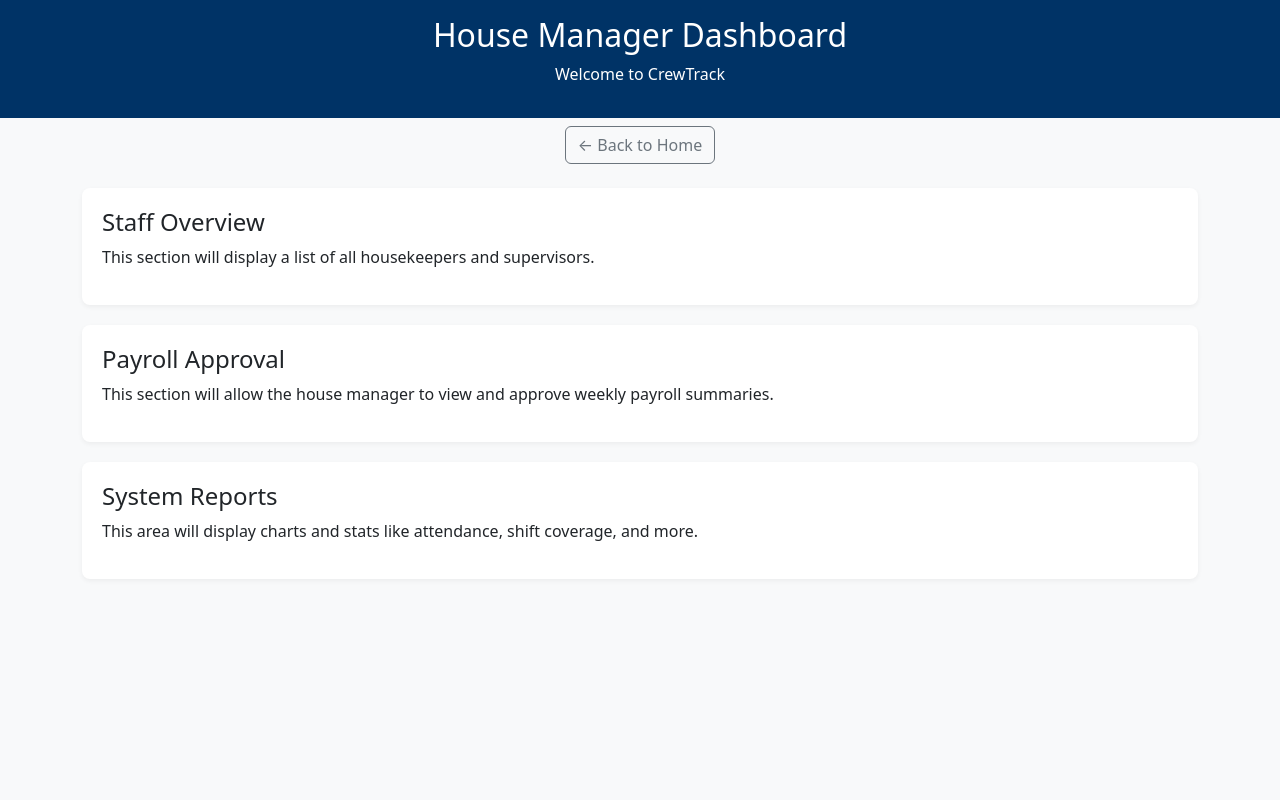
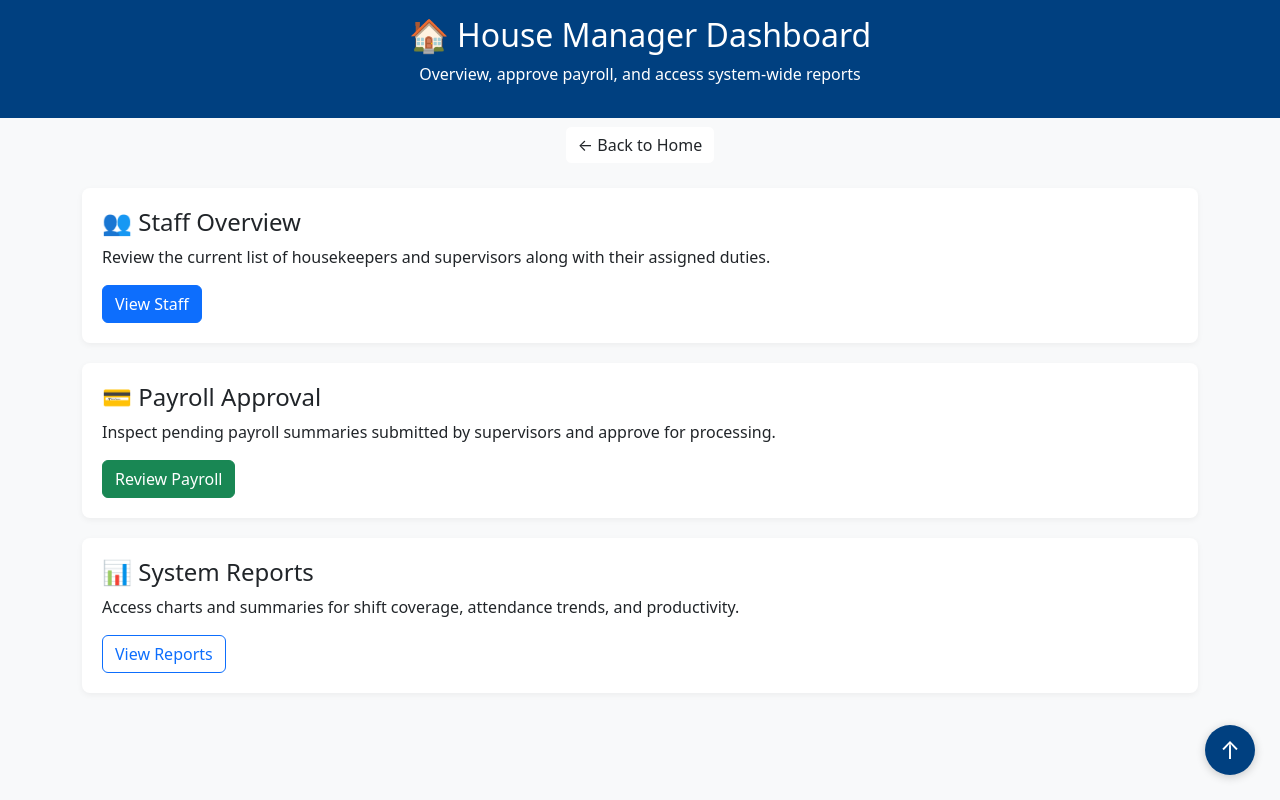
Before and after one commit to D0nell/crewtrack-system, a plain HTML site: page housemanager-dashboard.html in a window 1280 px wide. Drawn offline with nearby package versions, Linux system fonts and the light colour scheme.

Commit message:
Style and improve house manager dashboard layout

```diff
--- a/housemanager-dashboard.html
+++ b/housemanager-dashboard.html
@@ -10,16 +10,38 @@
       background: #f8f9fa;
     }
     .dashboard-header {
-      background: #003366;
+      background-color: #004080;
       color: white;
-      padding: 1rem;
+      padding: 1rem 0;
     }
     .section-card {
       background: white;
       border-radius: 8px;
       padding: 20px;
       margin-bottom: 20px;
-      box-shadow: 0 2px 5px rgba(0,0,0,0.05);
+      box-shadow: 0 2px 6px rgba(0,0,0,0.05);
+      transition: transform 0.3s ease;
+    }
+    .section-card:hover {
+      transform: translateY(-4px);
+    }
+    .fab {
+      position: fixed;
+      bottom: 25px;
+      right: 25px;
+      background-color: #004080;
+      color: white;
+      border: none;
+      border-radius: 50%;
+      width: 50px;
+      height: 50px;
+      font-size: 24px;
+      box-shadow: 0 2px 10px rgba(0,0,0,0.2);
+      cursor: pointer;
+      z-index: 999;
+    }
+    .fab:hover {
+      background-color: #003366;
     }
   </style>
 </head>
@@ -27,37 +49,43 @@
 
   <!-- Header -->
   <div class="dashboard-header text-center">
-    <h2>House Manager Dashboard</h2>
-    <p>Welcome to CrewTrack</p>
-  </div>
-  <div class="text-center mt-2">
-    <a href="index.html" class="btn btn-outline-secondary">&larr; Back to Home</a>
+    <h2>🏠 House Manager Dashboard</h2>
+    <p>Overview, approve payroll, and access system-wide reports</p>
   </div>
 
+  <div class="text-center mt-2">
+    <a href="index.html" class="btn btn-outline-light bg-white text-dark">&larr; Back to Home</a>
+  </div>
 
-  <!-- Content -->
+  <!-- Dashboard Content -->
   <div class="container mt-4">
 
-    <!-- Section: Staff Overview -->
+    <!-- Staff Overview Section -->
     <div class="section-card">
-      <h4>Staff Overview</h4>
-      <p>This section will display a list of all housekeepers and supervisors.</p>
+      <h4>👥 Staff Overview</h4>
+      <p>Review the current list of housekeepers and supervisors along with their assigned duties.</p>
+      <button class="btn btn-primary">View Staff</button>
     </div>
 
-    <!-- Section: Payroll Approval -->
+    <!-- Payroll Approval Section -->
     <div class="section-card">
-      <h4>Payroll Approval</h4>
-      <p>This section will allow the house manager to view and approve weekly payroll summaries.</p>
+      <h4>💳 Payroll Approval</h4>
+      <p>Inspect pending payroll summaries submitted by supervisors and approve for processing.</p>
+      <button class="btn btn-success">Review Payroll</button>
     </div>
 
-    <!-- Section: Reports -->
+    <!-- Reports Section -->
     <div class="section-card">
-      <h4>System Reports</h4>
-      <p>This area will display charts and stats like attendance, shift coverage, and more.</p>
+      <h4>📊 System Reports</h4>
+      <p>Access charts and summaries for shift coverage, attendance trends, and productivity.</p>
+      <button class="btn btn-outline-primary">View Reports</button>
     </div>
 
   </div>
 
+  <!-- Floating Scroll-To-Top Button -->
+  <button class="fab" onclick="window.scrollTo({ top: 0, behavior: 'smooth' })">↑</button>
+
   <script src="https://cdn.jsdelivr.net/npm/bootstrap@5.3.0/dist/js/bootstrap.bundle.min.js"></script>
 </body>
 </html>
```
